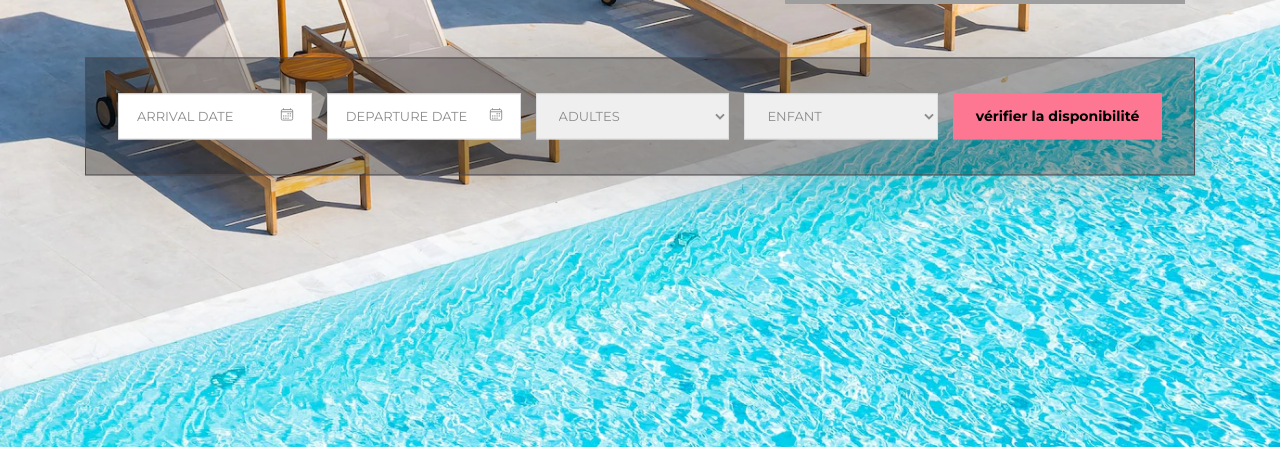
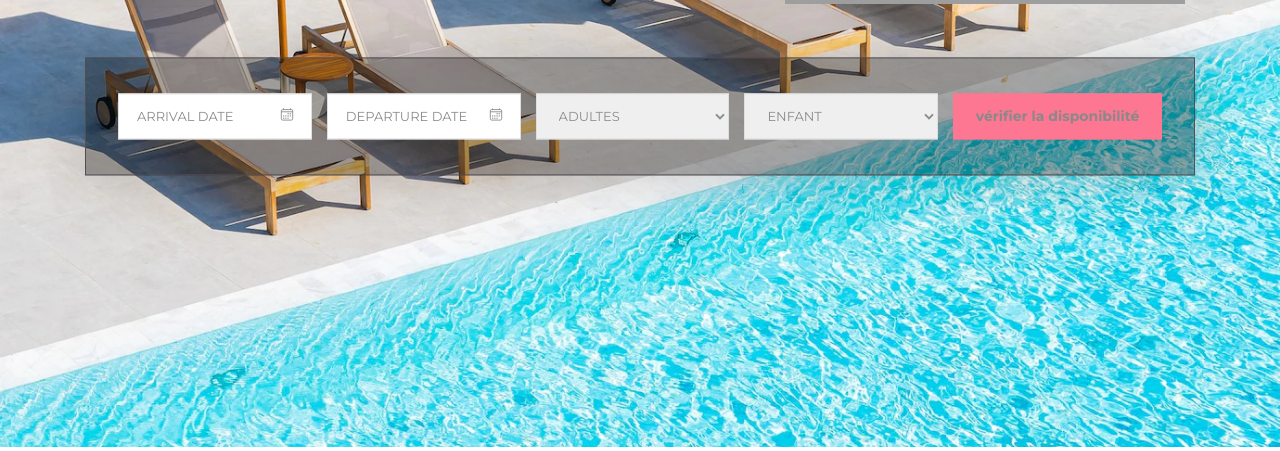
Before and after one commit to DOUNIABA/Gestion_Hotelfielrouge, a PHP site: the page made by views/homee.php in a window 1280 px wide. Shown: the part 353-804 px from the top of the page. Run offline with PHP 8.4, Linux system fonts and the light colour scheme; the template is opened without the code that fills it, so the values that code supplies are empty; some libraries are stand-ins or nearby versions; grey boxes are pictures that could not be loaded.

Commit message:
updating-MVC

```diff
--- a/views/homee.php
+++ b/views/homee.php
@@ -21,7 +21,6 @@
     margin:0;
     padding:0;
     cursor: pointer;
-    color: #000;
 }
 
 
```
